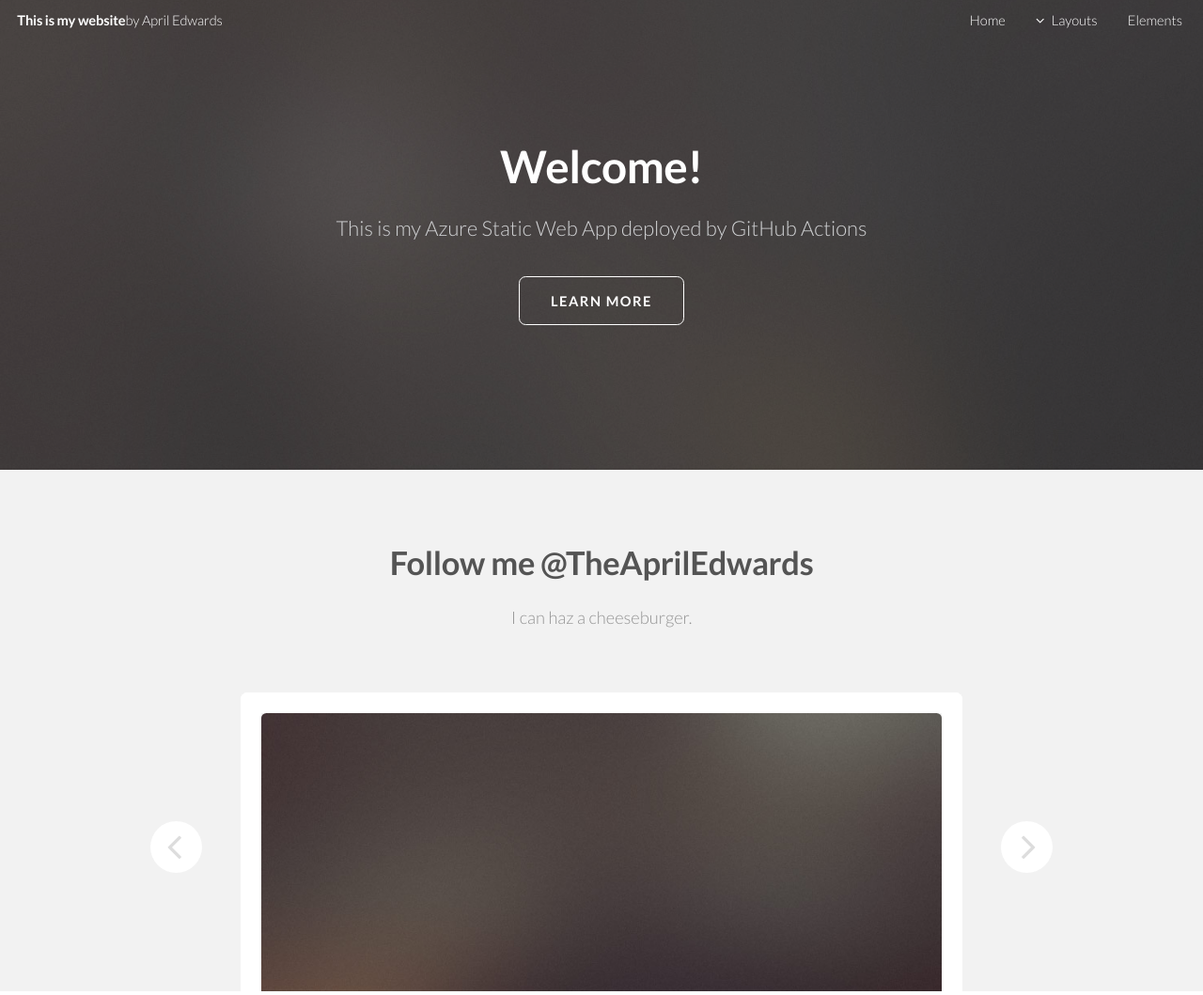
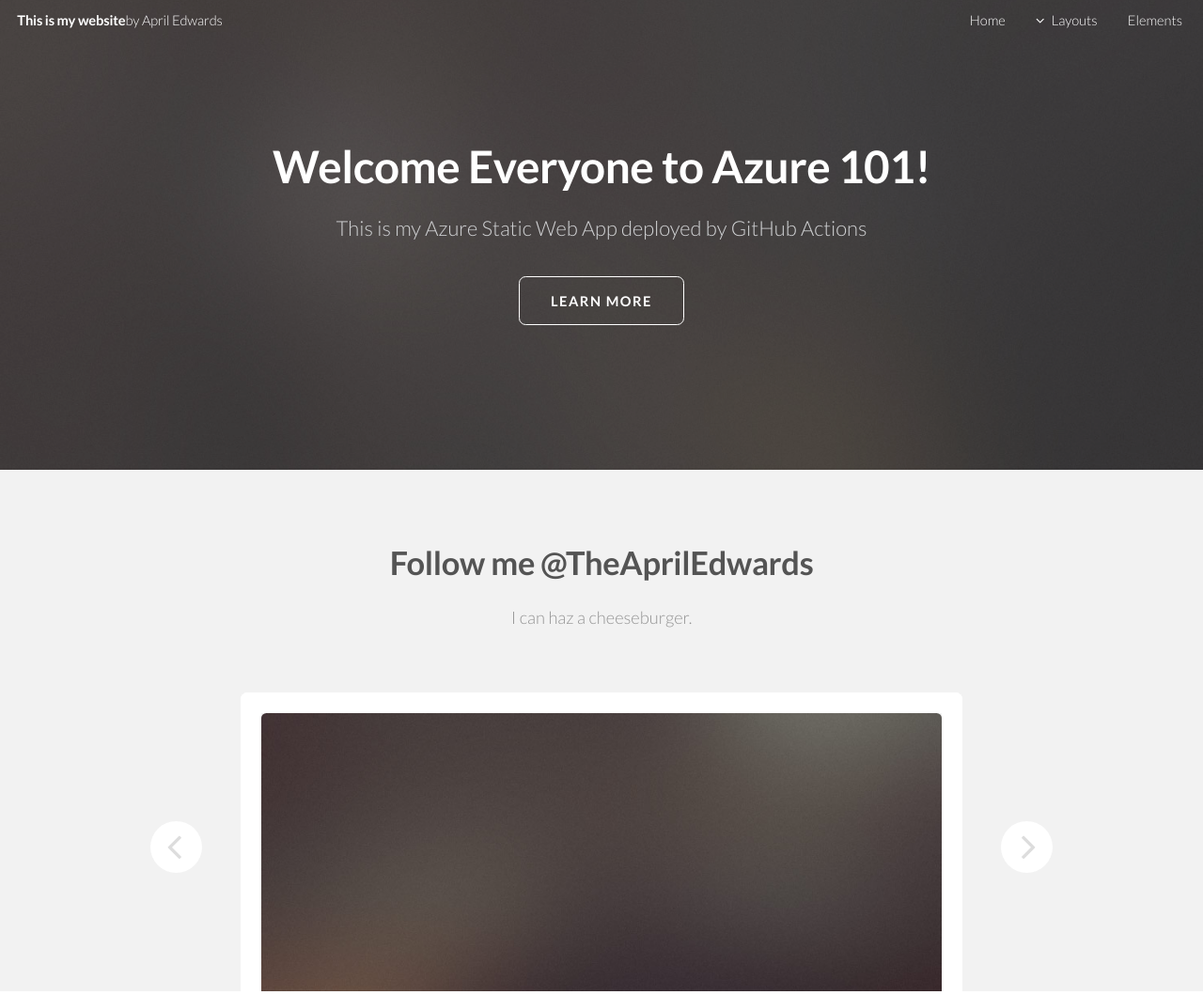
Before and after one commit to scubaninja/AzStaticWebApps-Demo, a plain HTML site: page index.html in a window 1280 px wide. Shown: the top 1059 px of the page at 94% size. Drawn offline with Linux system fonts and the light colour scheme.

Commit message:
update website
per issue #19

```diff
--- a/index.html
+++ b/index.html
@@ -56,7 +56,7 @@
 		<!-- Banner -->
 			<section id="banner">
 				<div class="inner">
-					<h2>Welcome!</h2>
+					<h2>Welcome Everyone to Azure 101!</h2>
 					<p>This is my Azure Static Web App deployed by GitHub Actions</p>
 					<ul class="actions">
 						<li><a href="#one" class="button big scrolly">Learn More</a></li>
```
